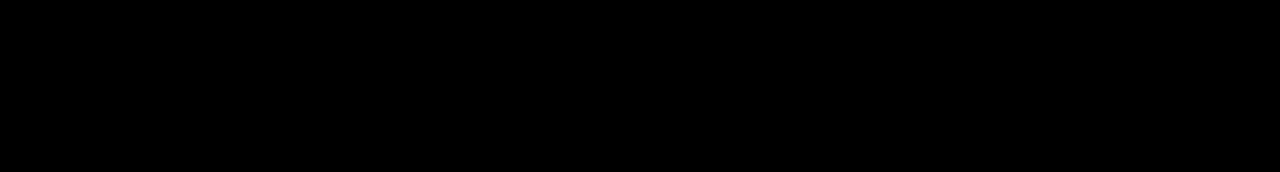
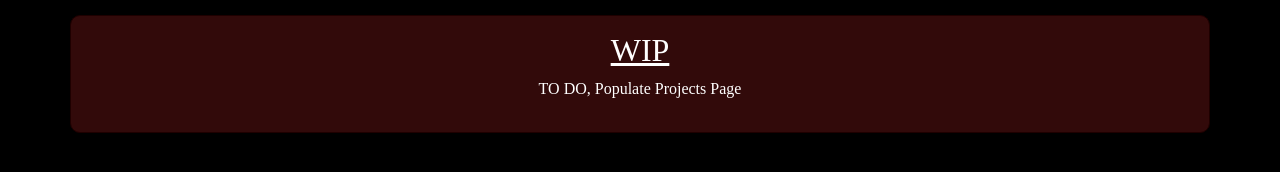
Before and after one commit to JSJm25/Portfolio-Website, a website: page views/projects.html in a window 1280 px wide. Drawn offline with Linux system fonts and the light colour scheme.

Commit message:
touched up these html docs

```diff
--- a/views/projects.html
+++ b/views/projects.html
@@ -4,13 +4,17 @@
     <head>
         <title>Jeffrey's projects</title>
         <meta charset="UTF-8"/>
+
         <link href="/public/styles/style.css" rel="stylesheet" type="text/css" />
     </head>
     <body>
         <header id="header">
         </header>
         <main>
-
+            <div class=" _container fg d-flex flex-column justify-content-evenly container container-fluid mx-auto">
+                <h2 class="text-center text-decoration-underline">WIP</h2>
+                <p class="text-center">TO DO, Populate Projects Page</p>
+            </div>
         </main>
     </body>
 </html>
```
Also changed, not shown: views/contact.html (+3 -1 lines).
